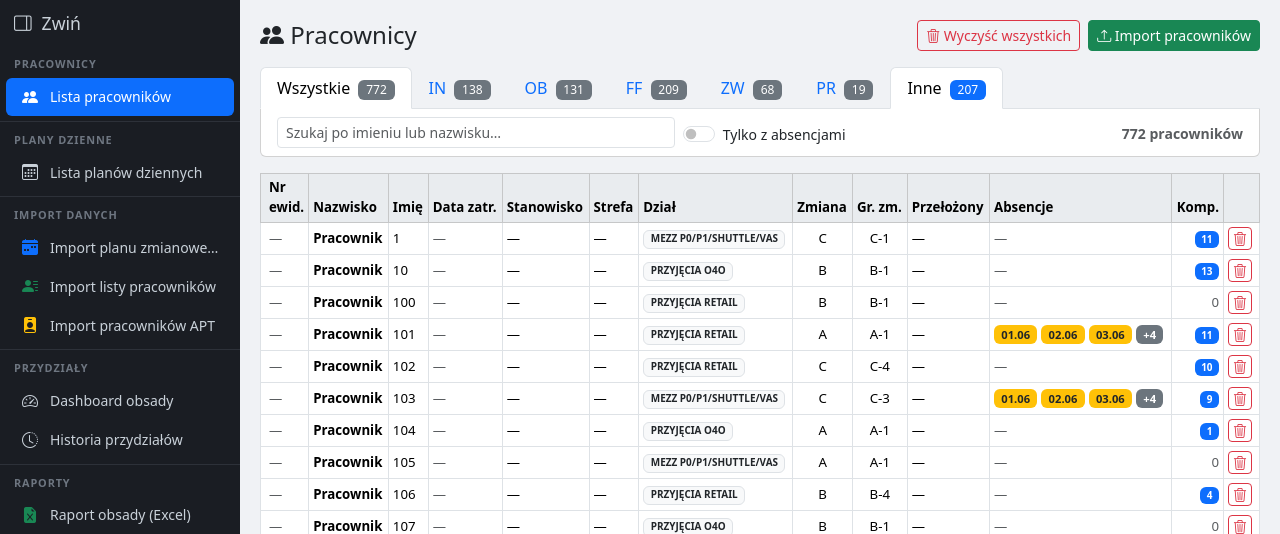
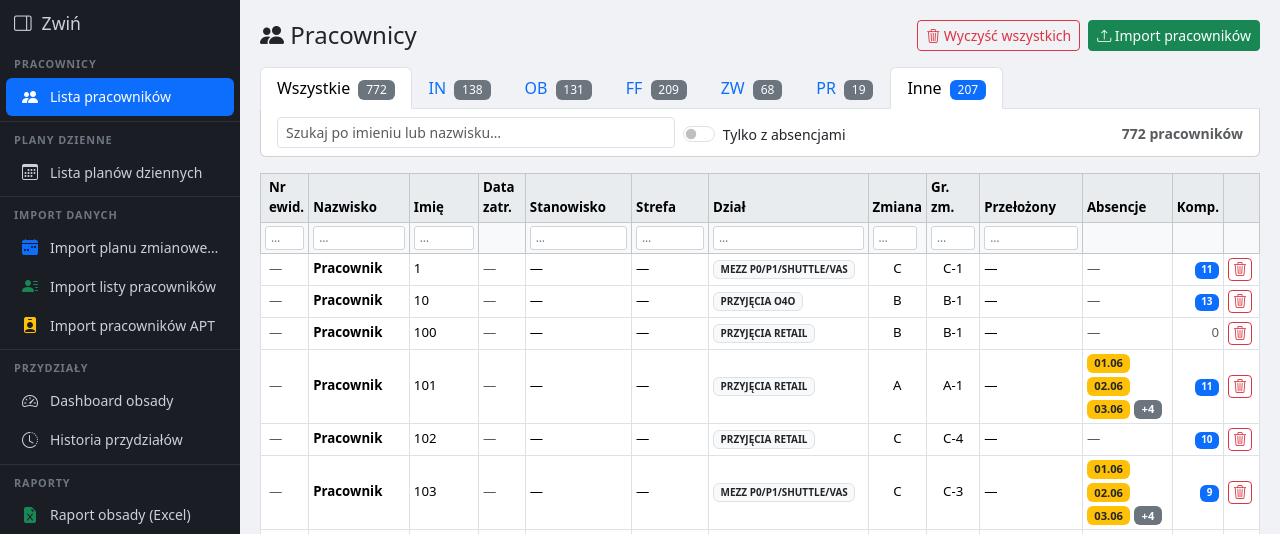
Before and after one commit to Kamilecky/magazyn, a Django app: page /pracownicy/ in a window 1280 px wide. Shown: the part 56-590 px from the top of the page. Run offline with Django 5.2, Linux system fonts and the light colour scheme; a user stored in the database is signed in; data comes from the database, SQL or seed files in the repository; both versions use the stored data as it was after the commit.

Commit message:
better mapping 1

```diff
--- a/apps/pracownicy/views.py
+++ b/apps/pracownicy/views.py
@@ -64,6 +64,16 @@ def lista(request):
     arkusz_q  = request.GET.get('arkusz', '').strip()
     nieobecni = request.GET.get('nieobecni', '') == '1'
 
+    f_nr         = request.GET.get('f_nr', '').strip()
+    f_nazwisko   = request.GET.get('f_nazwisko', '').strip()
+    f_imie       = request.GET.get('f_imie', '').strip()
+    f_stanowisko = request.GET.get('f_stanowisko', '').strip()
+    f_strefa     = request.GET.get('f_strefa', '').strip()
+    f_dzial      = request.GET.get('f_dzial', '').strip()
+    f_zmiana     = request.GET.get('f_zmiana', '').strip()
+    f_zmiana_gr  = request.GET.get('f_zmiana_gr', '').strip()
+    f_przelozony = request.GET.get('f_przelozony', '').strip()
+
     qs = (Pracownik.objects
           .annotate(
               liczba_kompetencji=Count('kompetencje', distinct=True),
@@ -94,6 +104,16 @@ def lista(request):
     if nieobecni:
         qs = qs.filter(liczba_absencji__gt=0)
 
+    if f_nr:         qs = qs.filter(nr_ewidencyjny__icontains=f_nr)
+    if f_nazwisko:   qs = qs.filter(nazwisko__icontains=f_nazwisko)
+    if f_imie:       qs = qs.filter(imie__icontains=f_imie)
+    if f_stanowisko: qs = qs.filter(stanowisko__icontains=f_stanowisko)
+    if f_strefa:     qs = qs.filter(strefa__icontains=f_strefa)
+    if f_dzial:      qs = qs.filter(dzial__icontains=f_dzial)
+    if f_zmiana:     qs = qs.filter(zmiana__icontains=f_zmiana)
+    if f_zmiana_gr:  qs = qs.filter(zmiana_grupa__icontains=f_zmiana_gr)
+    if f_przelozony: qs = qs.filter(przelozony__icontains=f_przelozony)
+
     # Zakładki arkuszy z liczbą pracowników
     base_qs = Pracownik.objects
     if q:
@@ -119,7 +139,15 @@ def lista(request):
             arkusze_tabs.append({'value': ark, 'skrot': ark or 'Inne', 'count': cnt})
 
     from urllib.parse import urlencode
-    _fp = {k: v for k, v in [('q', q), ('arkusz', arkusz_q), ('nieobecni', '1' if nieobecni else '')] if v}
+    col_filters = {
+        'f_nr': f_nr, 'f_nazwisko': f_nazwisko, 'f_imie': f_imie,
+        'f_stanowisko': f_stanowisko, 'f_strefa': f_strefa, 'f_dzial': f_dzial,
+        'f_zmiana': f_zmiana, 'f_zmiana_gr': f_zmiana_gr, 'f_przelozony': f_przelozony,
+    }
+    _fp = {k: v for k, v in [
+        ('q', q), ('arkusz', arkusz_q), ('nieobecni', '1' if nieobecni else ''),
+        *col_filters.items(),
+    ] if v}
     filter_params = urlencode(_fp)
 
     paginator = Paginator(qs, 50)
@@ -135,6 +163,8 @@ def lista(request):
         'page_range': pr,
         'pr_start': pr_start,
         'pr_end': pr_end,
+        **col_filters,
+        'has_col_filters': any(col_filters.values()),
     })
 
 
@@ -814,8 +844,9 @@ def import_pracownicy(request):
             p_list, k_dict, ostr = parsuj_kompetencje(plik_kompetencje)
             for p in p_list:
                 key = (p['nazwisko'], p['imie'])
-                p_bez_dzialu = {k: v for k, v in p.items() if k != 'dzial'}
-                pracownicy_dict[key] = {**pracownicy_dict.get(key, {}), **p_bez_dzialu}
+                _tylko_struktura = {'dzial', 'zmiana', 'zmiana_grupa'}
+                p_komp = {k: v for k, v in p.items() if k not in _tylko_struktura}
+                pracownicy_dict[key] = {**pracownicy_dict.get(key, {}), **p_komp}
             for key, komp in k_dict.items():
                 kompetencje_dict.setdefault(key, []).extend(komp)
             ostrzezenia.extend(ostr)
--- a/templates/pracownicy/lista.html
+++ b/templates/pracownicy/lista.html
@@ -60,7 +60,7 @@
       </div>
       <div class="col-md-4 text-end">
         <span class="text-muted small fw-bold">{{ pracownicy.paginator.count }} pracowników</span>
-        {% if q or arkusz_q or nieobecni %}
+        {% if q or arkusz_q or nieobecni or has_col_filters %}
         <a href="{% url 'pracownicy:lista' %}" class="btn btn-outline-secondary btn-sm ms-2 py-0 px-2">
           <i class="bi bi-x"></i> Wyczyść filtr
         </a>
@@ -89,6 +89,21 @@
         <th>Absencje</th>
         <th class="text-end">Komp.</th>
         <th style="width:36px"></th>
+      </tr>
+      <tr class="col-filter-row">
+        <th><input class="col-filter" name="f_nr"         value="{{ f_nr }}"         placeholder="…" autocomplete="off"></th>
+        <th><input class="col-filter" name="f_nazwisko"   value="{{ f_nazwisko }}"   placeholder="…" autocomplete="off"></th>
+        <th><input class="col-filter" name="f_imie"       value="{{ f_imie }}"       placeholder="…" autocomplete="off"></th>
+        <th></th>
+        <th><input class="col-filter" name="f_stanowisko" value="{{ f_stanowisko }}" placeholder="…" autocomplete="off"></th>
+        <th><input class="col-filter" name="f_strefa"     value="{{ f_strefa }}"     placeholder="…" autocomplete="off"></th>
+        <th><input class="col-filter" name="f_dzial"      value="{{ f_dzial }}"      placeholder="…" autocomplete="off"></th>
+        <th><input class="col-filter" name="f_zmiana"     value="{{ f_zmiana }}"     placeholder="…" autocomplete="off" style="width:44px"></th>
+        <th><input class="col-filter" name="f_zmiana_gr"  value="{{ f_zmiana_gr }}"  placeholder="…" autocomplete="off" style="width:44px"></th>
+        <th><input class="col-filter" name="f_przelozony" value="{{ f_przelozony }}" placeholder="…" autocomplete="off"></th>
+        <th></th>
+        <th></th>
+        <th></th>
       </tr>
     </thead>
     <tbody>
@@ -261,6 +276,30 @@
 </div>
 {% endblock %}
 
+{% block extra_css %}
+<style>
+.col-filter-row th { padding: 3px 4px; background: #f8f9fa; }
+.col-filter {
+  width: 100%; min-width: 0;
+  padding: 2px 5px;
+  font-size: .73rem;
+  border: 1px solid #ced4da;
+  border-radius: 3px;
+  background: #fff;
+  color: #212529;
+  outline: none;
+  transition: border-color .15s, background .15s;
+}
+.col-filter:focus { border-color: #86b7fe; box-shadow: 0 0 0 2px rgba(13,110,253,.15); }
+.col-filter.cf-active { background: #fff3cd; border-color: #ffc107; }
+@media (prefers-color-scheme: dark) {
+  .col-filter { background: #2b3035; border-color: #495057; color: #dee2e6; }
+  .col-filter.cf-active { background: #3d3000; border-color: #ffc107; }
+  .col-filter-row th { background: #212529; }
+}
+</style>
+{% endblock %}
+
 {% block extra_js %}
 <script>
 (function () {
@@ -346,17 +385,46 @@
   });
 })();
 
-// Debounce wyszukiwania
+// Filtry — nawigacja z zachowaniem wszystkich parametrów
 (function () {
-  const form    = document.getElementById('formFiltr');
-  const szukaj  = document.getElementById('szukaj');
-  const nieobecni = document.getElementById('filtrNieobecni');
+  function buildParams() {
+    const p = new URLSearchParams();
+    const q = document.getElementById('szukaj')?.value.trim();
+    if (q) p.set('q', q);
+    const ark = document.querySelector('#formFiltr [name="arkusz"]')?.value.trim();
+    if (ark) p.set('arkusz', ark);
+    if (document.getElementById('filtrNieobecni')?.checked) p.set('nieobecni', '1');
+    document.querySelectorAll('.col-filter').forEach(inp => {
+      const v = inp.value.trim();
+      if (v) p.set(inp.name, v);
+    });
+    return p;
+  }
+
+  window.navigateWithFilters = function () {
+    window.location.href = '?' + buildParams().toString();
+  };
+
+  // Zaznacz aktywne filtry kolumnowe
+  document.querySelectorAll('.col-filter').forEach(inp => {
+    if (inp.value.trim()) inp.classList.add('cf-active');
+    inp.addEventListener('input', function () {
+      this.classList.toggle('cf-active', this.value.trim() !== '');
+    });
+  });
+
   let timer;
-  szukaj?.addEventListener('input', () => {
+  function debounced() {
     clearTimeout(timer);
-    timer = setTimeout(() => form.submit(), 400);
-  });
-  nieobecni?.addEventListener('change', () => form.submit());
+    timer = setTimeout(window.navigateWithFilters, 360);
+  }
+
+  document.getElementById('szukaj')?.addEventListener('input', debounced);
+  document.getElementById('filtrNieobecni')?.addEventListener('change', window.navigateWithFilters);
+  document.querySelectorAll('.col-filter').forEach(inp => inp.addEventListener('input', debounced));
+
+  const form = document.getElementById('formFiltr');
+  form?.addEventListener('submit', e => { e.preventDefault(); window.navigateWithFilters(); });
 })();
 </script>
 {% endblock %}
```
Also changed, not shown: db.sqlite3, 1 other file.
